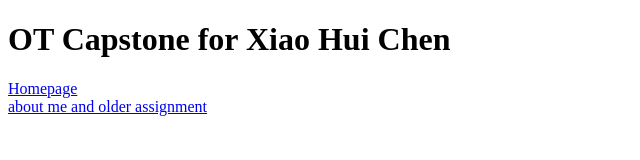
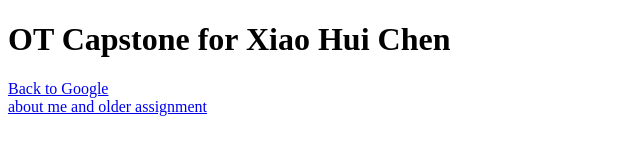
Before and after one commit to IPPPPPI/ipi-xiaohui, a plain HTML site: page index.html in a window 1280 px wide. Shown: the full height of the page, 0-640 px from the left. Drawn offline with Linux system fonts and the light colour scheme.

Commit message:
fix emergency

```diff
--- a/index.html
+++ b/index.html
@@ -8,7 +8,7 @@
 </head>
 <body>
     <h1>OT Capstone for Xiao Hui Chen</h1>
-    <a href="https://www.google.com/?safe=active&ssui=on">Homepage</a>
+    <a href="https://www.google.com/?safe=active&ssui=on">Back to Google</a>
     <br>
     <a href="Listed.html">about me and older assignment</a>
 </body>
```
